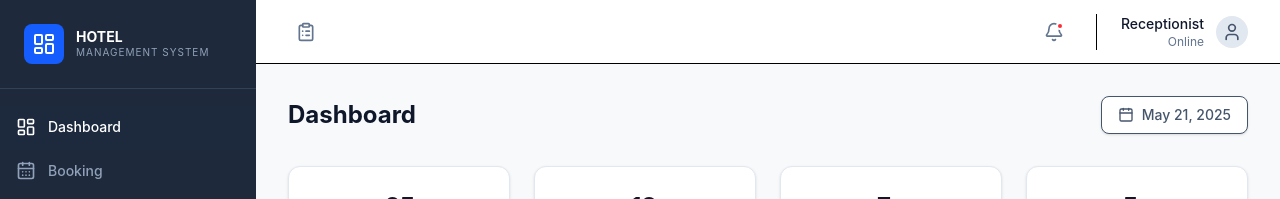
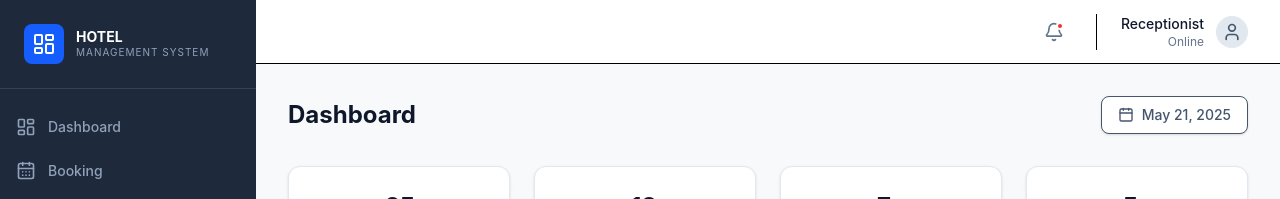
Before and after one commit to diledfranc/software-engineering-final-project-g1, a React (Vite) app: page / in a window 1280 px wide. Both pictures are taken after a click on the button "LOGIN". Shown: the top 199 px of the page. Built offline with nearby package versions, Linux system fonts and the light colour scheme.

Commit message:
feat: enhance dashboard UI with booking functionality and checkout improvements

```diff
--- a/src/App.tsx
+++ b/src/App.tsx
@@ -8,19 +8,27 @@ import './tailwind.css'
 
 function App() {
   const [isLoggedIn, setIsLoggedIn] = useState(false);
+  const [availableRooms, setAvailableRooms] = useState(18);
+  const [page, setPage] = useState("dashboard");
+  const handleBooking = () => {
+  setAvailableRooms(prev => (prev > 0 ? prev - 1 : 0));
+  };
 
   if (!isLoggedIn) {
     return <Login onLogin={() => setIsLoggedIn(true)} />;
   }
 
   return (
-    <Layout>
+    <Layout setPage={setPage}>
       <div className="space-y-12 pb-12">
-        <Dashboard />
-        <div className="grid grid-cols-1 gap-12 max-w-5xl mx-auto">
-          <BookingForm />
-          <Checkout />
-        </div>
+        {page === "dashboard" && (
+          <Dashboard availableRooms={availableRooms} setPage={setPage} />
+        )}
+        {page === "booking" && (
+           <BookingForm onBook={handleBooking} />
+        )}
+        {page === "checkout" && <Checkout />}
+        {page === "checkin" && <Checkout />}
       </div>
     </Layout>
   )
--- a/src/components/BookingForm.tsx
+++ b/src/components/BookingForm.tsx
@@ -3,7 +3,7 @@ import { bookingService } from '../services/bookingService';
 import type { Room } from '../types';
 import { User, Phone, Mail, Calendar, Settings, MessageSquare, CheckCircle, AlertCircle } from 'lucide-react';
 
-export const BookingForm: React.FC = () => {
+export const BookingForm: React.FC<{ onBook: () => void }> = ({ onBook }) => {
   const [guestId] = useState('G001');
   const [nights, setNights] = useState(1);
   const [message, setMessage] = useState('');
@@ -28,6 +28,7 @@ export const BookingForm: React.FC = () => {
       const maskedId = bookingService.maskGuestId(guestId);
       const total = bookingService.calculateTotal(mockRoom.price, nights);
       setMessage('SUCCESS: Booking confirmed for ' + maskedId + '. Total: ฿' + total);
+      onBook();
     }
   };
 
--- a/src/components/Checkout.tsx
+++ b/src/components/Checkout.tsx
@@ -2,6 +2,7 @@ import React from 'react';
 import { User, CreditCard, Printer, X, ReceiptText } from 'lucide-react';
 
 export const Checkout = () => {
+  const checkouts: any[] = [];
   return (
     <div className="bg-white rounded-xl border border-slate-200 shadow-sm overflow-hidden animate-in fade-in slide-in-from-bottom-4 duration-500">
       <div className="px-8 py-6 border-b bg-slate-50/50 flex items-center gap-3">
@@ -11,7 +12,15 @@ export const Checkout = () => {
         <h2 className="text-xl font-bold text-slate-900">Guest Checkout</h2>
       </div>
 
-      <div className="p-8">
+      <div className="p-4 md:p-8">
+        {checkouts.length === 0 ? (
+          <div className="flex flex-col items-center justify-center py-16 text-slate-400">
+            <ReceiptText size={48} className="mb-4 text-slate-300" />
+            <p className="text-lg font-semibold">No Pending Checkouts</p>
+            <p className="text-sm">All guests have checked out</p>
+          </div>
+        ) : (
+          <>
             <div className="grid grid-cols-1 md:grid-cols-2 gap-12">
               {/* Guest Information */}
               <div className="space-y-6 text-sm">
@@ -85,6 +94,8 @@ export const Checkout = () => {
                 Cancel
               </button>
             </div>
+          </>
+        )}
       </div>
     </div>
   );
--- a/src/components/Dashboard.tsx
+++ b/src/components/Dashboard.tsx
@@ -20,7 +20,7 @@ const StatCard = ({ icon, label, value, color }: StatCardProps) => (
   </div>
 );
 
-export const Dashboard = () => {
+export const Dashboard = ({ availableRooms, setPage }: any) => {
   return (
     <div className="space-y-8">
       <div className="flex items-center justify-between">
@@ -42,7 +42,7 @@ export const Dashboard = () => {
         <StatCard
           icon={<DoorOpen className="text-purple-600" size={24} />}
           label="Rooms Available"
-          value="18"
+          value={availableRooms >= 0 ? availableRooms : 0}
           color="bg-purple-50"
         />
         <StatCard
@@ -126,7 +126,9 @@ export const Dashboard = () => {
       <div className="space-y-4">
         <h3 className="text-lg font-bold text-slate-900">Quick Actions</h3>
         <div className="grid grid-cols-2 md:grid-cols-4 gap-4">
-          <button className="flex items-center justify-center gap-2 px-6 py-3 bg-white border border-slate-200 rounded-lg font-bold text-slate-700 hover:bg-slate-50 transition-colors shadow-sm">
+          <button
+            onClick={() => setPage("booking")}
+            className="flex items-center justify-center gap-2 px-6 py-3 bg-white border border-slate-200 rounded-lg font-bold text-slate-700 hover:bg-slate-50 transition-colors shadow-sm">
             <Calendar size={18} className="text-slate-400" />
             New Booking
           </button>
--- a/src/components/Layout.tsx
+++ b/src/components/Layout.tsx
@@ -19,20 +19,23 @@ interface SidebarItemProps {
   active?: boolean;
 }
 
-const SidebarItem = ({ icon, label, active }: SidebarItemProps) => (
-  <div className={`flex items-center gap-3 px-4 py-3 cursor-pointer transition-colors ${
-    active ? 'bg-slate-800 text-white' : 'text-slate-400 hover:bg-slate-800 hover:text-white'
-  }`}>
+const SidebarItem = ({ icon, label, active, onClick }: any) => (
+  <div
+    onClick={onClick}
+    className={`flex items-center gap-3 px-4 py-3 cursor-pointer transition-colors ${
+      active ? 'bg-slate-800 text-white' : 'text-slate-400 hover:bg-slate-800 hover:text-white'
+    }`}
+  >
     {icon}
     <span className="text-sm font-medium">{label}</span>
   </div>
 );
 
-export const Layout = ({ children }: { children: React.ReactNode }) => {
+export const Layout = ({ children, setPage }: any) => {
   return (
     <div className="flex min-h-screen bg-[#F8F9FA]">
       {/* Sidebar */}
-      <aside className="w-64 bg-[#1E293B] text-white flex flex-shrink-0 flex-col">
+      <aside className="hidden md:flex w-64 bg-[#1E293B] text-white flex-shrink-0 flex-col">
         <div className="p-6 flex items-center gap-3 border-b border-slate-700">
           <div className="p-2 bg-blue-600 rounded-lg">
             <LayoutDashboard size={24} />
@@ -44,10 +47,10 @@ export const Layout = ({ children }: { children: React.ReactNode }) => {
         </div>
 
         <nav className="flex-1 mt-4">
-          <SidebarItem icon={<LayoutDashboard size={20} />} label="Dashboard" active />
-          <SidebarItem icon={<CalendarDays size={20} />} label="Booking" />
-          <SidebarItem icon={<DoorOpen size={20} />} label="Check-In" />
-          <SidebarItem icon={<LogOut size={20} className="rotate-180" />} label="Check-Out" />
+          <SidebarItem icon={<LayoutDashboard size={20} />} label="Dashboard" onClick={() => setPage("dashboard")} />
+          <SidebarItem icon={<CalendarDays size={20} />} label="Booking" onClick={() => setPage("booking")} />
+          <SidebarItem icon={<DoorOpen size={20} />} label="Check-In" onClick={() => setPage("checkin")} />
+          <SidebarItem icon={<LogOut size={20} className="rotate-180" />} label="Check-Out" onClick={() => setPage("checkout")} />
           <SidebarItem icon={<DoorOpen size={20} />} label="Rooms" />
           <SidebarItem icon={<Wallet size={20} />} label="Billing / Invoice" />
           <SidebarItem icon={<ClipboardList size={20} />} label="Housekeeping" />
@@ -66,9 +69,23 @@ export const Layout = ({ children }: { children: React.ReactNode }) => {
         {/* Header */}
         <header className="h-16 bg-white border-b flex items-center justify-between px-8">
           <div className="flex items-center gap-4">
-            <button className="p-2 text-slate-500 hover:bg-slate-100 rounded-md">
-              <ClipboardList size={20} />
-            </button>
+            <div className="md:hidden flex gap-2">
+              <button
+                 onClick={() => setPage("dashboard")}
+                 className="px-3 py-1 bg-slate-200 rounded text-sm">
+                 Dashboard
+              </button>
+               <button
+                 onClick={() => setPage("booking")}
+                 className="px-3 py-1 bg-slate-200 rounded text-sm">
+                 Booking
+              </button>
+              <button
+                 onClick={() => setPage("checkout")}
+                 className="px-3 py-1 bg-slate-200 rounded text-sm">
+                 Checkout
+              </button>
+            </div>
           </div>
 
           <div className="flex items-center gap-6">
```
Also changed, not shown: 1 other file (tests, documents, lock files or other folders). Lines whose indentation alone changed are shown as unchanged.
